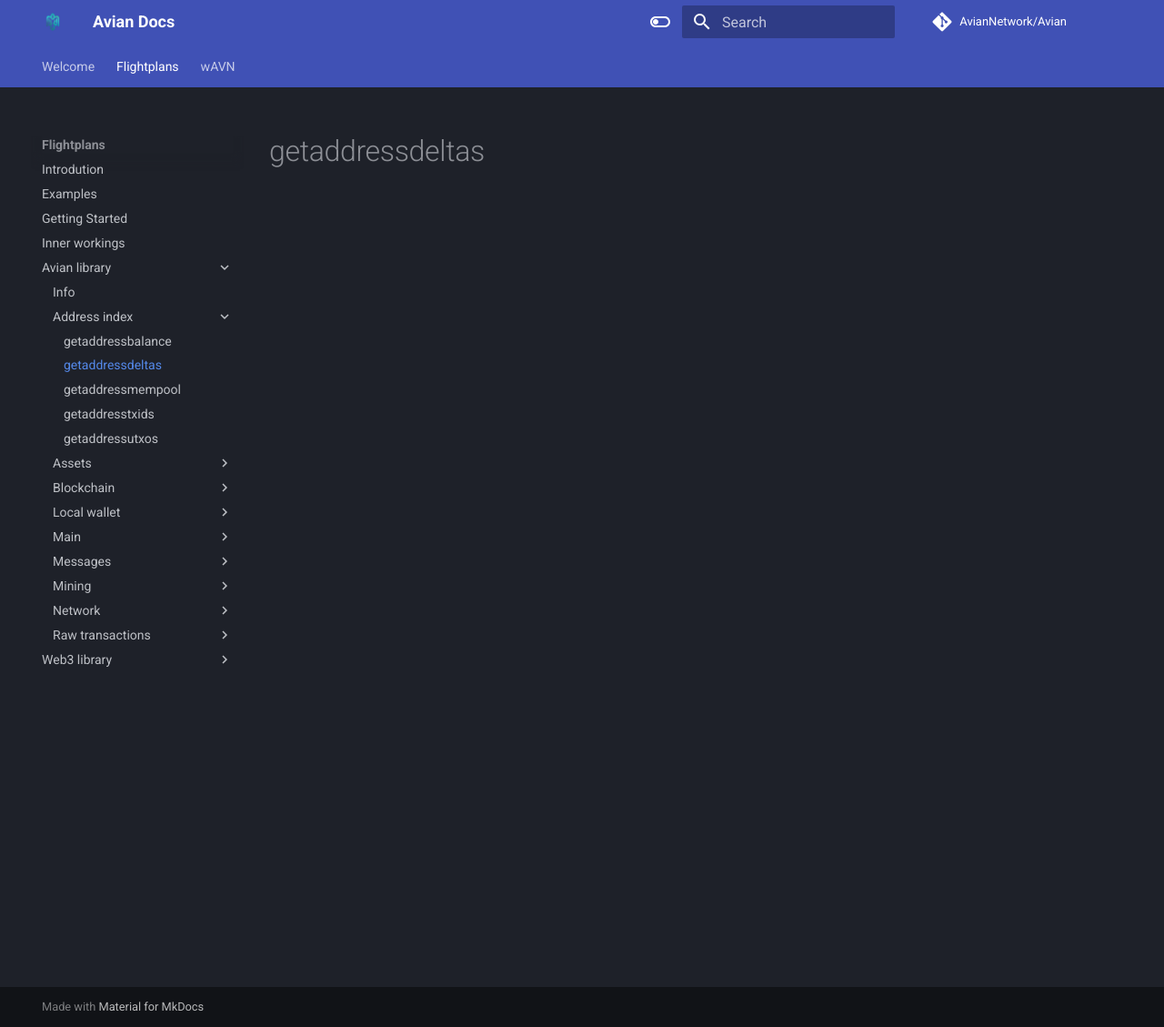
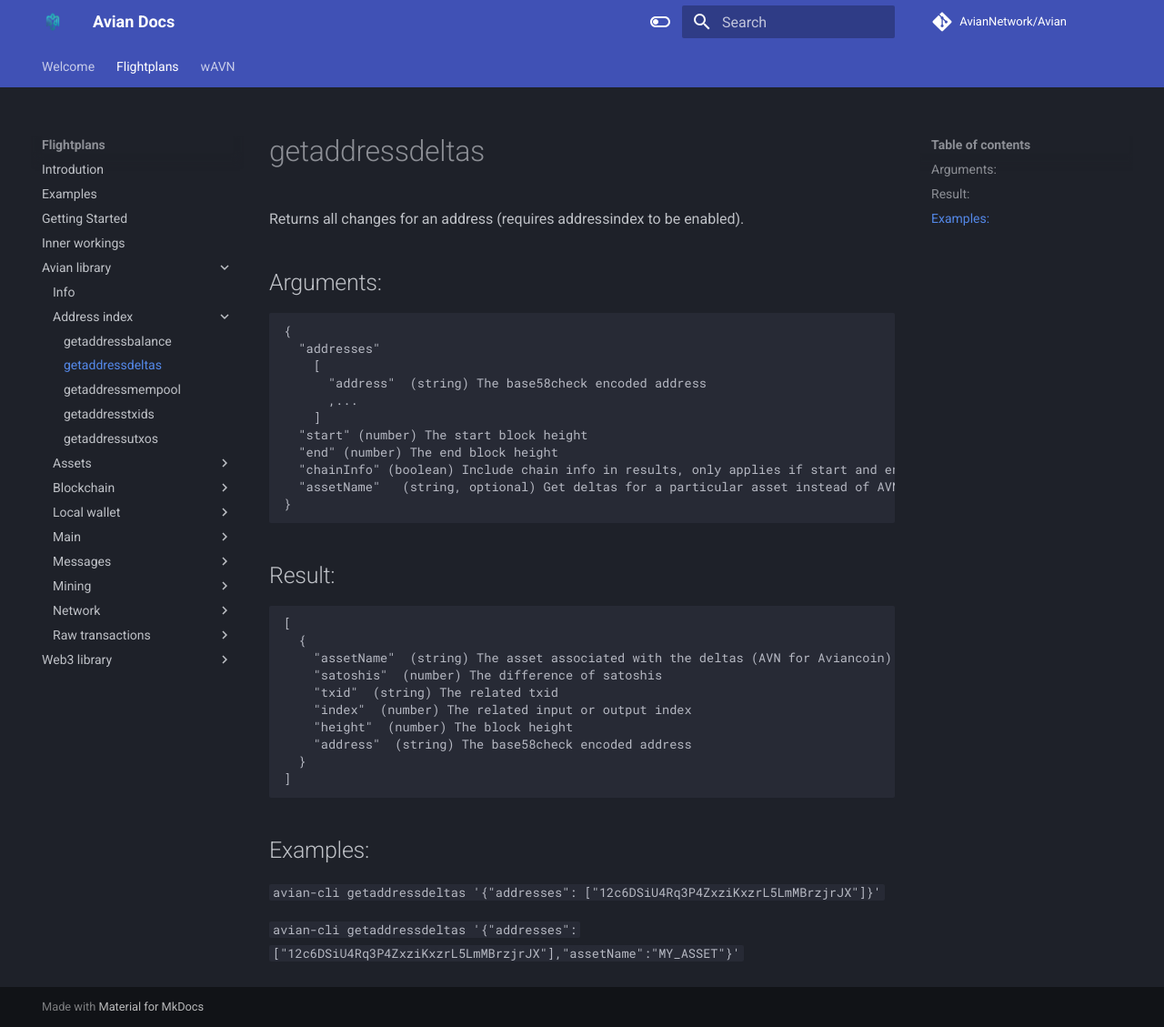
Before and after one commit to AvianNetwork/avian-docs, an MkDocs documentation site: the page built from docs/flightplans/avian-library/address-index/getaddressdeltas.md, in a window 1280 px wide and 1129 px high. Shown: the whole window at 91% size. Built offline with MkDocs 1.6.1 and Material for MkDocs 9.7.7, drawn with Linux system fonts in a browser that asks for light colours; comment, search, counter and statistics services are not loaded.

Commit message:
Add docs for address index

````diff
--- a/docs/flightplans/avian-library/address-index/getaddressdeltas.md
+++ b/docs/flightplans/avian-library/address-index/getaddressdeltas.md
@@ -1 +1,39 @@
 # getaddressdeltas
+
+Returns all changes for an address (requires addressindex to be enabled).
+
+## Arguments:
+```
+{
+  "addresses"
+    [
+      "address"  (string) The base58check encoded address
+      ,...
+    ]
+  "start" (number) The start block height
+  "end" (number) The end block height
+  "chainInfo" (boolean) Include chain info in results, only applies if start and end specified
+  "assetName"   (string, optional) Get deltas for a particular asset instead of AVN.
+}
+```
+
+## Result:
+```
+[
+  {
+    "assetName"  (string) The asset associated with the deltas (AVN for Aviancoin)
+    "satoshis"  (number) The difference of satoshis
+    "txid"  (string) The related txid
+    "index"  (number) The related input or output index
+    "height"  (number) The block height
+    "address"  (string) The base58check encoded address
+  }
+]
+```
+
+## Examples:
+
+```avian-cli getaddressdeltas '{"addresses": ["12c6DSiU4Rq3P4ZxziKxzrL5LmMBrzjrJX"]}'```
+
+
+```avian-cli getaddressdeltas '{"addresses": ["12c6DSiU4Rq3P4ZxziKxzrL5LmMBrzjrJX"],"assetName":"MY_ASSET"}'```
````
Also changed, not shown: docs/flightplans/avian-library/address-index/getaddressbalance.md (+39 -0 lines), docs/flightplans/avian-library/address-index/getaddressmempool.md (+34 -0 lines), docs/flightplans/avian-library/address-index/getaddresstxids.md (+27 -0 lines), docs/flightplans/avian-library/address-index/getaddressutxos.md (+33 -0 lines).
